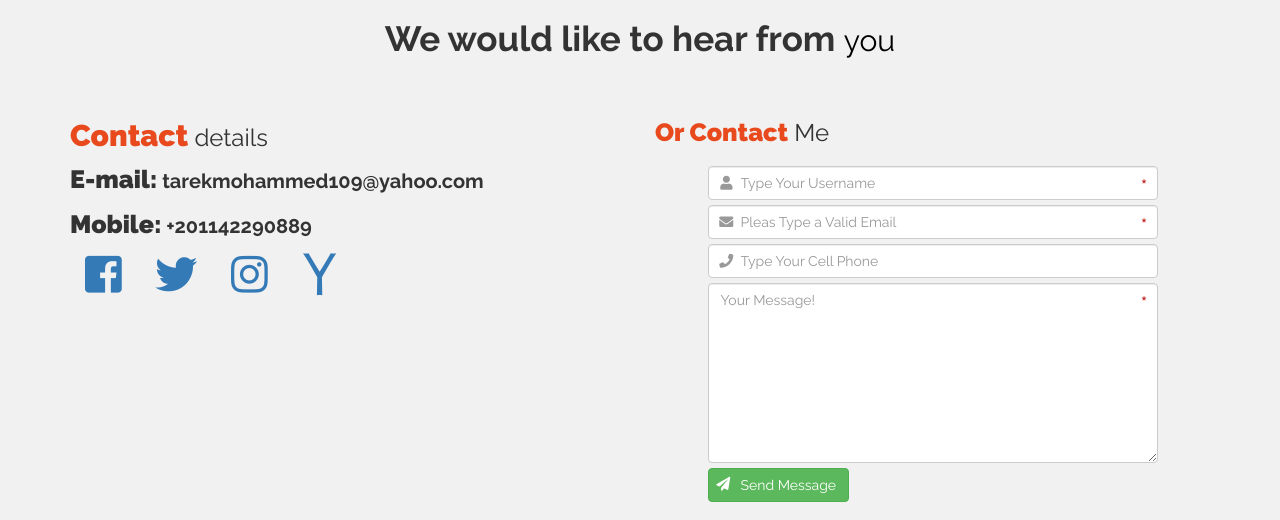
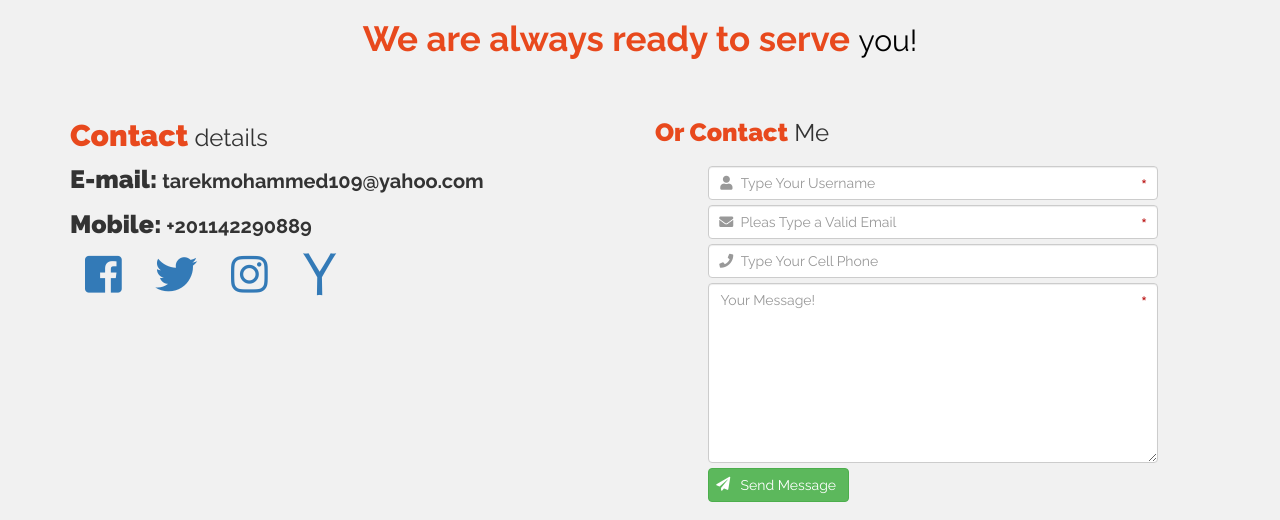
Before and after one commit to Tarekmohammed109/Review, a PHP site: page /contactttt.html in a window 1280 px wide. Shown: the part 103-623 px from the top of the page. Run offline with PHP 8.4, Linux system fonts and the light colour scheme.

Commit message:
update 1

```diff
--- a/Styles/Contact.css
+++ b/Styles/Contact.css
@@ -355,6 +355,7 @@ i.fa-yahoo:hover, i.fa-yahoo:focus  {
     font-weight: bold;
     margin-top: 0;
     margin-bottom: 40px;
+    color: #e8491d;
 }
 
 footer {
--- a/contactttt.html
+++ b/contactttt.html
@@ -91,7 +91,7 @@
         </nav>
         <section class="question-section text-center">
             <div class="container">
-                <h3 class="title">We would like to hear from <span id="none">you</span></h3>
+                <h3 class="title">We are always ready to serve <span id="none">you!</span></h3>
                 <div class="row">
                     <div class="col-sm-6">
                         <div class="left-side text-left">
```
